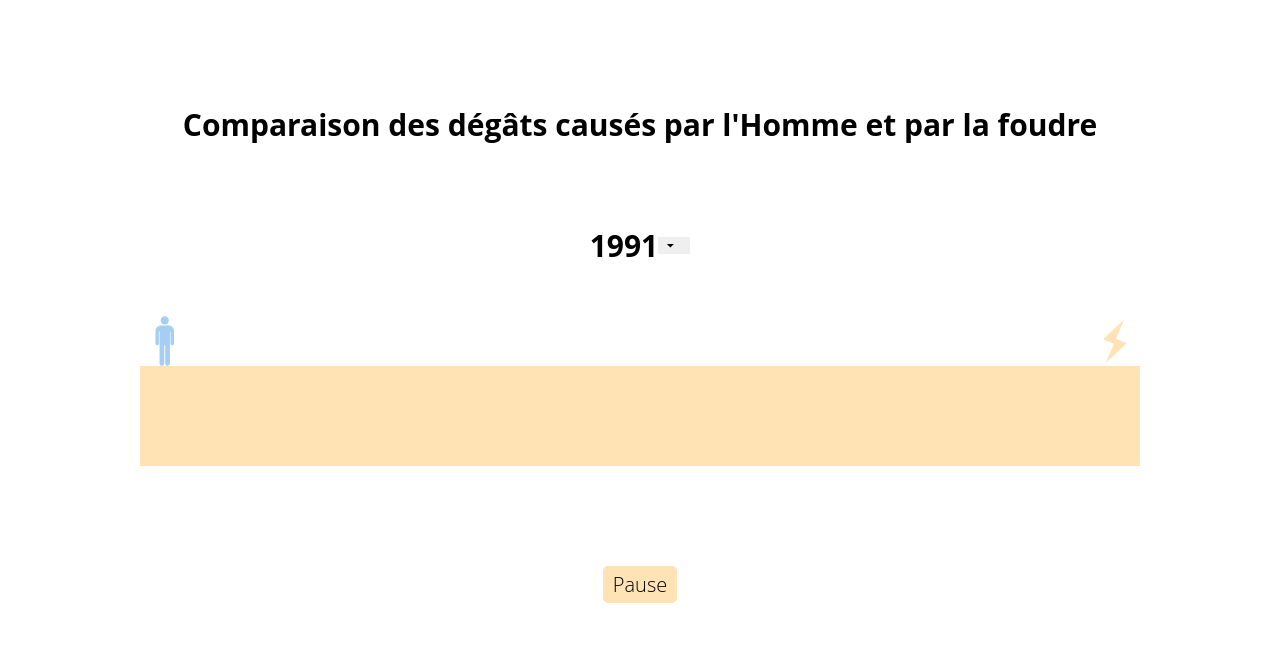
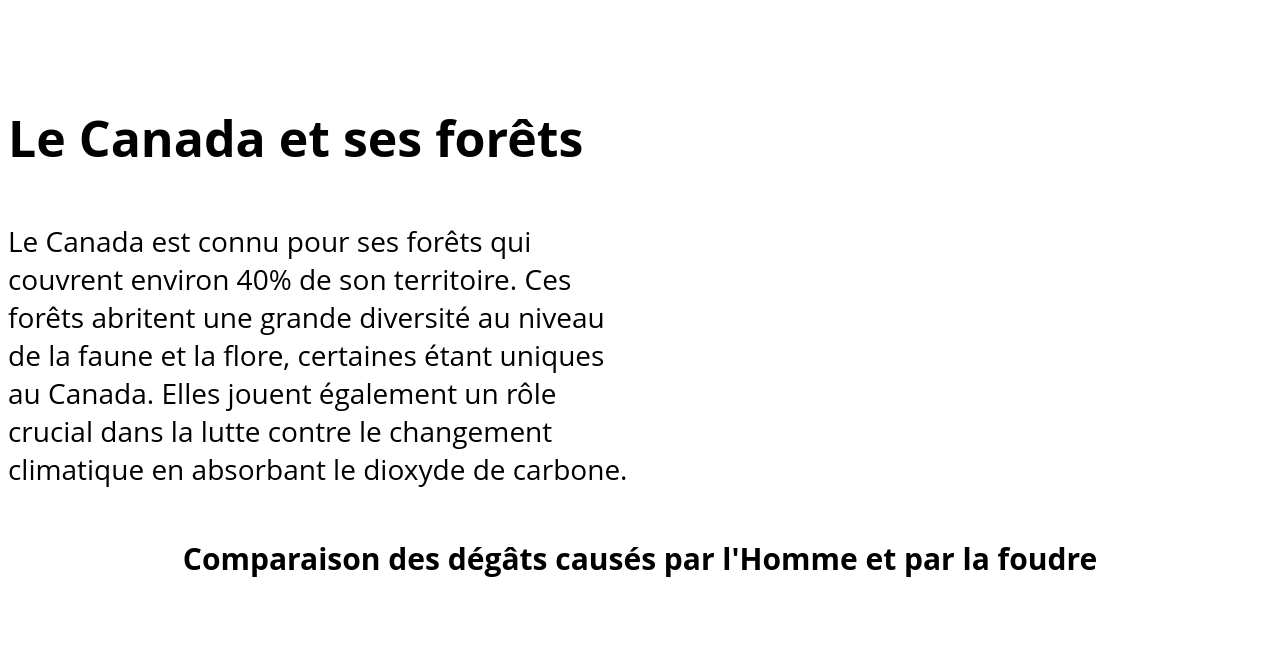
Before and after one commit to NisaAzizi/projetVisualDon, a website built with Vite: page index.html in a window 1280 px wide. Shown: the part 754-1405 px from the top of the page. Built offline with nearby package versions, Linux system fonts and the light colour scheme.

Commit message:
ajout premier texte random

```diff
--- a/index.html
+++ b/index.html
@@ -14,6 +14,14 @@
   <body>
     <div id="titrePrincipal"><h1>Les incendies de forêt au Canada entre 1990 et 2019</h1>
     <img src="img/feuDrapeau.svg" alt="feu" id="feuDrapeau" width="300px"/></div>
+    <div id="texte1" class="texts">
+        <h2>Le Canada et ses forêts</h2>
+        <p>
+            Le Canada est connu pour ses forêts qui couvrent environ 40% de son territoire.
+            Ces forêts abritent une grande diversité au niveau de la faune et la flore, certaines étant uniques au Canada.
+            Elles jouent également un rôle crucial dans la lutte contre le changement climatique en absorbant le dioxyde de carbone.
+        </p>
+    </div>
     <h2>Comparaison des dégâts causés par l'Homme et par la foudre</h2>
     <div id="barGraph"></div>
     <div id="bubbleChart" style="margin-bottom: 25px;"></div>
--- a/public/style.css
+++ b/public/style.css
@@ -32,6 +32,20 @@ h2{
     margin-top: 50px;
     margin-bottom: 50px;
 }
+
+.texts h2{
+    font-size: 50px;
+    text-align: left;
+}
+
+.texts p{
+  text-align: left !important;
+  font-family: 'Open Sans', sans-serif;
+  font-size: 28px;
+  width: 50%;
+
+}
+
 .textYear{
   font-family: 'Open Sans', sans-serif;
     font-size: 30px;
@@ -218,6 +232,7 @@ margin: auto;
   overflow-y: scroll !important;
 }
 
+
 body{
   text-align: center;
 }
@@ -243,7 +258,7 @@ button:hover{
 }
 
 #stop{
-  background-color: #a4cff3;
+  background-color: #a4cff3 !important;
   margin-inline: 20px;
   display: inline-block;
 }
--- a/src/graph1v3.js
+++ b/src/graph1v3.js
@@ -1,14 +1,4 @@
 import * as d3 from "d3";
-import { select, selectAll } from "d3-selection";
-import { scaleSqrt, scaleLinear, scalePow } from "d3-scale";
-import { max, min } from "d3-array";
-import { axisLeft, axisBottom } from "d3-axis";
-import { geoMercator, geoPath } from "d3-geo";
-import { json } from "d3-fetch";
-import { transition } from "d3-transition";
-import { easeLinear } from "d3-ease";
-
-import graphe1 from "../data/graph1_FoudreVsHuman.json";
 
 // Importation des données depuis un autre fichier JavaScript
 import data from "../data/graph1_FoudreVsHuman.json";
@@ -167,13 +157,30 @@ selectYear
   .text((d) => d.Annee)
   .property("selected", (d) => d.Annee === currentYear);
 
-//stop the animation when we select a year and change the button to play
+/* let isDropdownOpen = false;
+
+selectYear.on("click", function () {
+  if (!isDropdownOpen) {
+    isPlaying = false;
+    clearInterval(intervalId);
+    buttonPause.text("Play");
+    console.log("hi");
+    buttonPause.attr("id", "stop");
+  }
+}); */
+
 selectYear.on("click", function () {
   isPlaying = false;
   clearInterval(intervalId);
   buttonPause.text("Play");
+  console.log("hi");
+  buttonPause.attr("id", "stop");
 });
 
+/* selectYear.on("change", function () {
+  console.log("hi");
+  buttonPause.attr("id", "stop");
+}); */
 // Variable to hold the setInterval function
 let intervalId;
 
@@ -226,15 +233,18 @@ const buttonPause = d3
   .select("#barGraph")
   .append("button")
   .text("Pause")
+  .attr("id", "notStop")
   .attr("class", "pause-button")
   .on("click", function () {
     if (isPlaying) {
       clearInterval(intervalId);
       fadeRectangles(currentYear, false);
       buttonPause.text("Play");
+      buttonPause.attr("id", "stop");
     } else {
       startAnimation();
       buttonPause.text("Pause");
+      buttonPause.attr("id", "notStop");
     }
     isPlaying = !isPlaying;
   });
```
